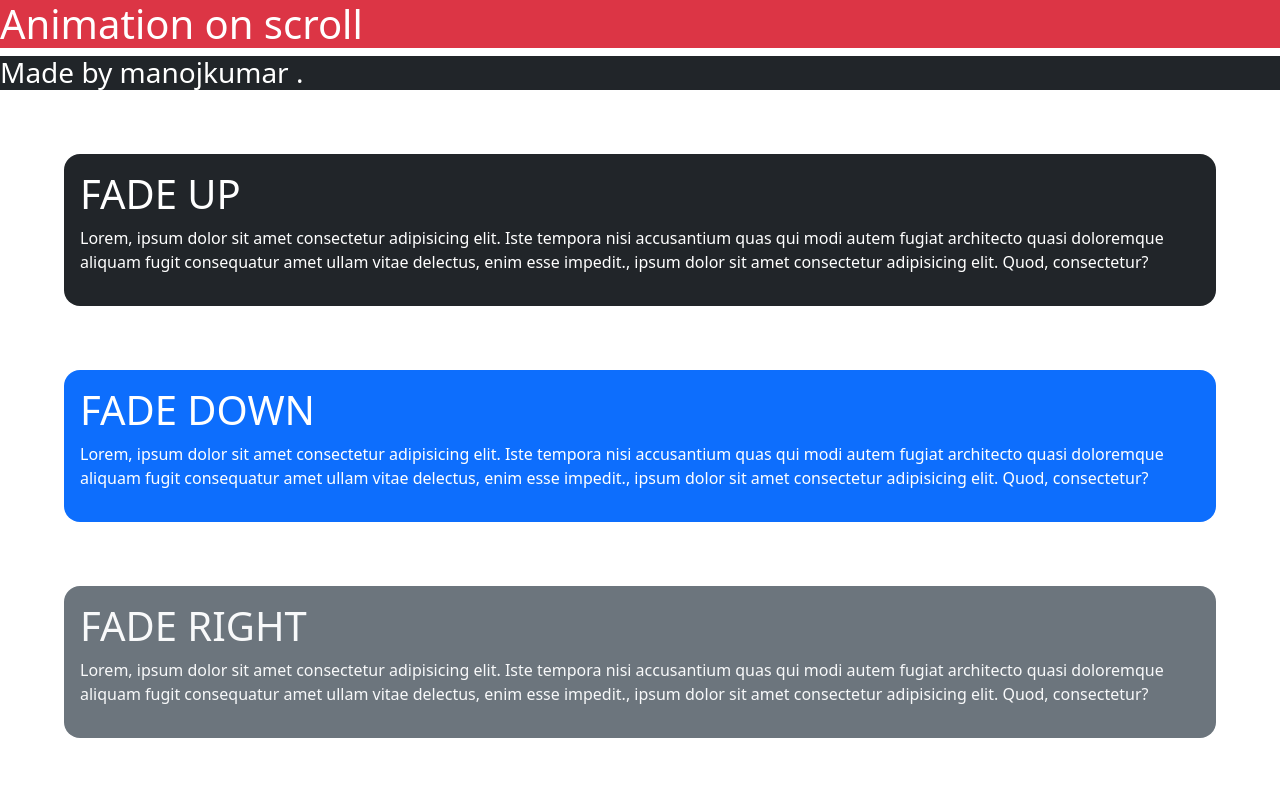
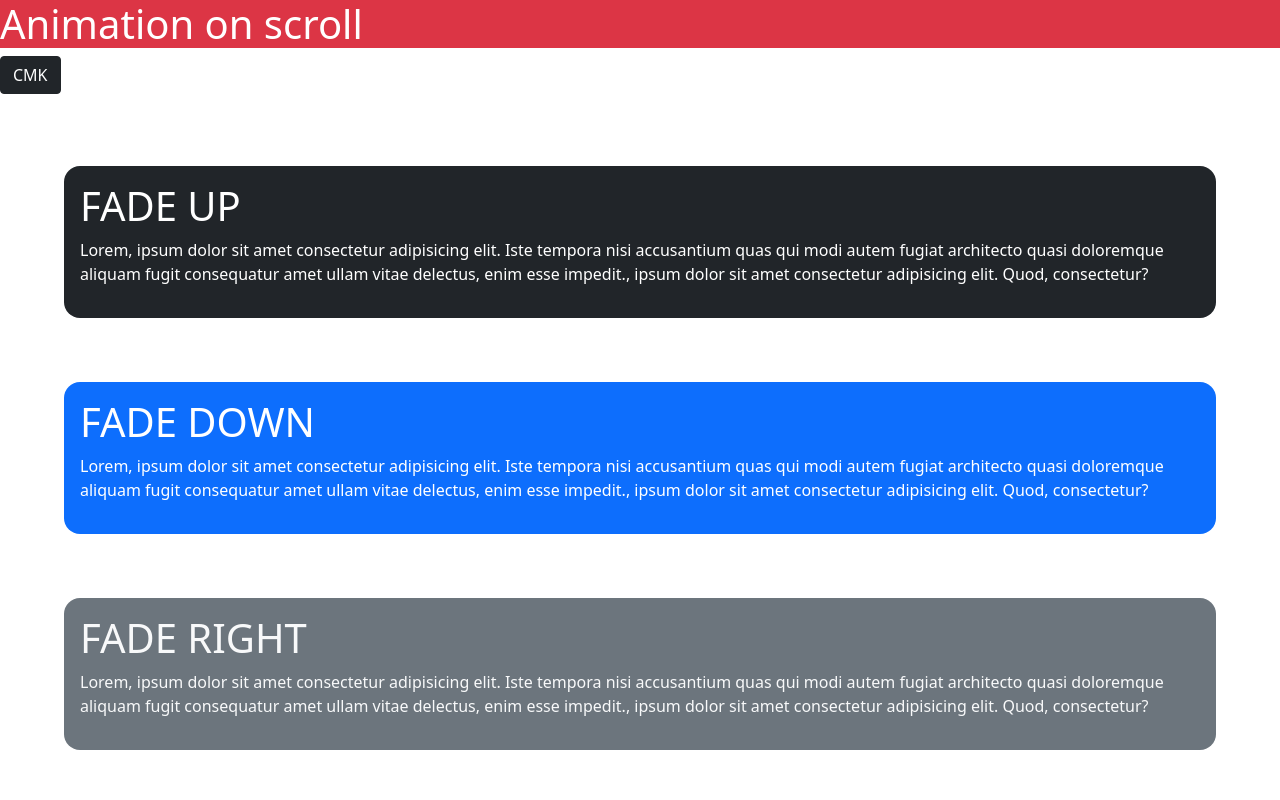
Before and after one commit to DeveloperMANOJKUMAR-LOTUS/Animation-On-Scroll, a plain HTML site: page index.html in a window 1280 px wide. Shown: the top 800 px of the page. Drawn offline with nearby package versions, Linux system fonts and the light colour scheme.

Commit message:
changed dark

```diff
--- a/index.html
+++ b/index.html
@@ -18,7 +18,7 @@
 </head>
 <body>
     <h1 class=" bg-danger text-white">Animation on scroll</h1>
-    <h3 class="bg-dark text-white">Made by manojkumar .</h3>
+    <h3 class="btn-dark text-white btn">CMK</h3>
     <div class=" bg-dark    text-white" data-aos="fade-up">
         <h1>FADE UP</h1>
         <p>Lorem, ipsum dolor sit amet consectetur adipisicing elit. Iste tempora nisi accusantium quas qui modi autem fugiat architecto quasi doloremque aliquam fugit consequatur amet ullam vitae delectus, enim esse impedit., ipsum dolor sit amet consectetur adipisicing elit. Quod, consectetur?</p>
```
